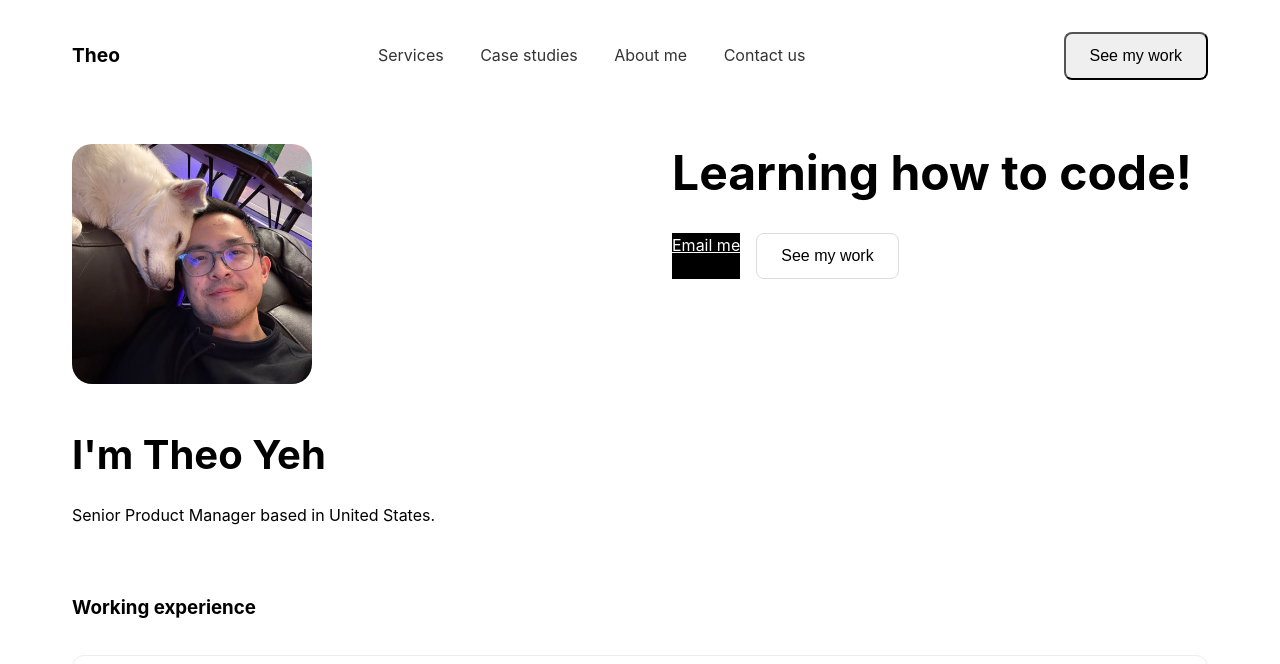
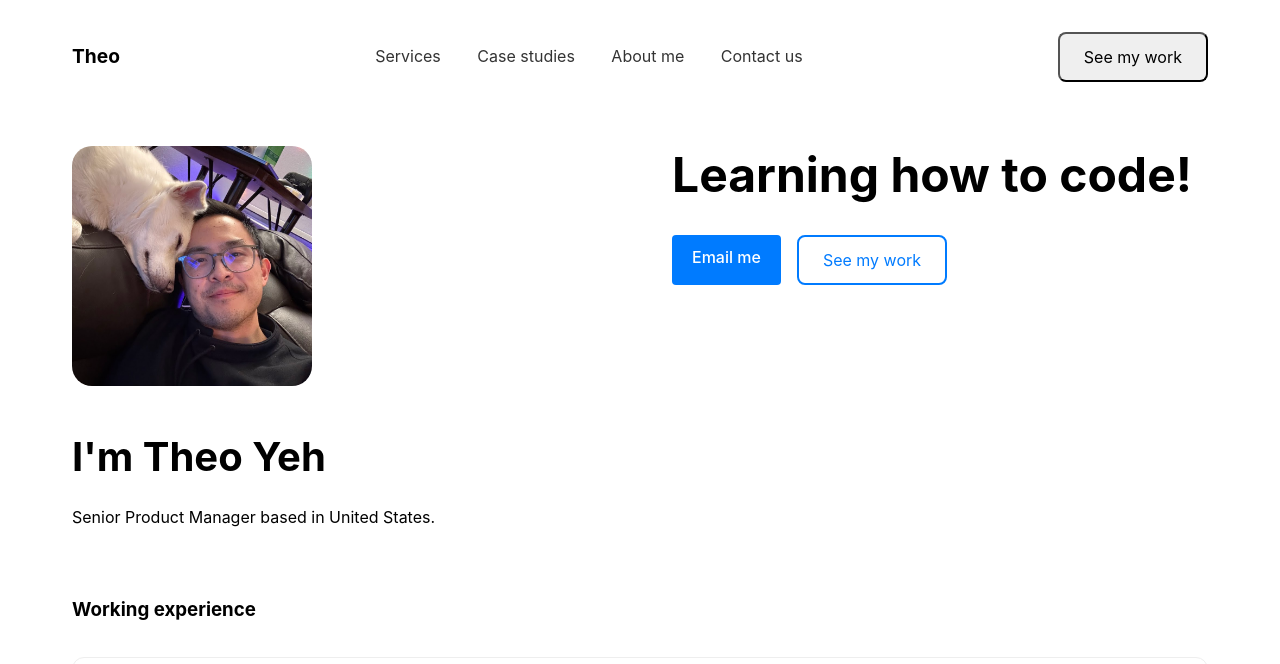
Before and after one commit to 21Tito/profile-site, a plain HTML site: page index.html in a window 1280 px wide. Shown: the top 664 px of the page. Drawn offline with Linux system fonts and the light colour scheme.

Commit message:
Update styles.css

```diff
--- a/styles.css
+++ b/styles.css
@@ -120,3 +120,44 @@ button {
 .date {
     color: #666;
 }
+
+/* Make anchor tags behave like buttons */
+a.primary-button,
+a.secondary-button {
+    display: inline-block;
+    text-decoration: none;  /* Removes underline from links */
+    cursor: pointer;
+    padding: 10px 20px;
+    border-radius: 4px;
+    font-weight: 500;
+}
+
+/* Primary button styles */
+.primary-button {
+    background-color: #007bff;  /* or your preferred color */
+    color: white;
+    border: none;
+}
+
+.primary-button:hover {
+    background-color: #0056b3;  /* darker shade for hover */
+}
+
+/* Secondary button styles */
+.secondary-button {
+    background-color: transparent;
+    color: #007bff;  /* or your preferred color */
+    border: 2px solid #007bff;
+}
+
+.secondary-button:hover {
+    background-color: rgba(0, 123, 255, 0.1);  /* slight background on hover */
+}
+
+/* Ensure buttons and links have the same font */
+.primary-button,
+.secondary-button,
+button {
+    font-family: inherit;
+    font-size: inherit;
+}
```
